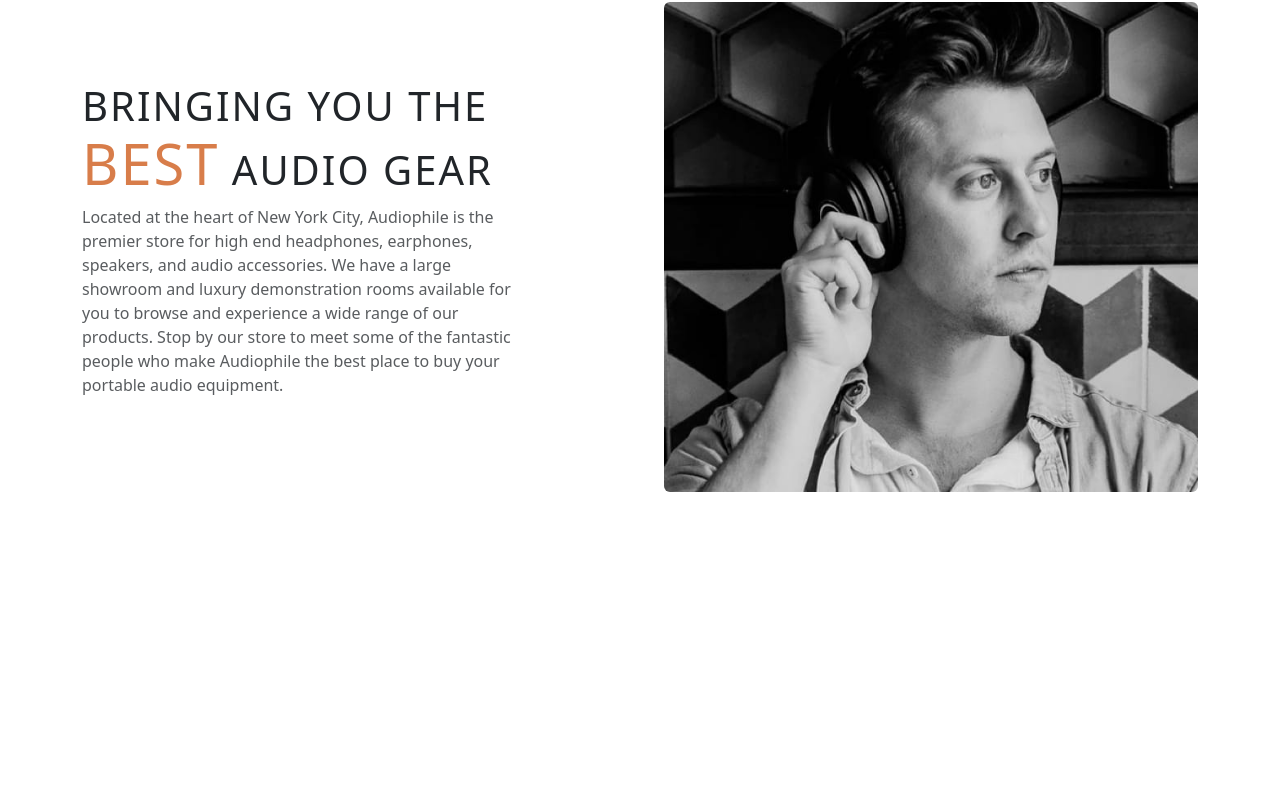
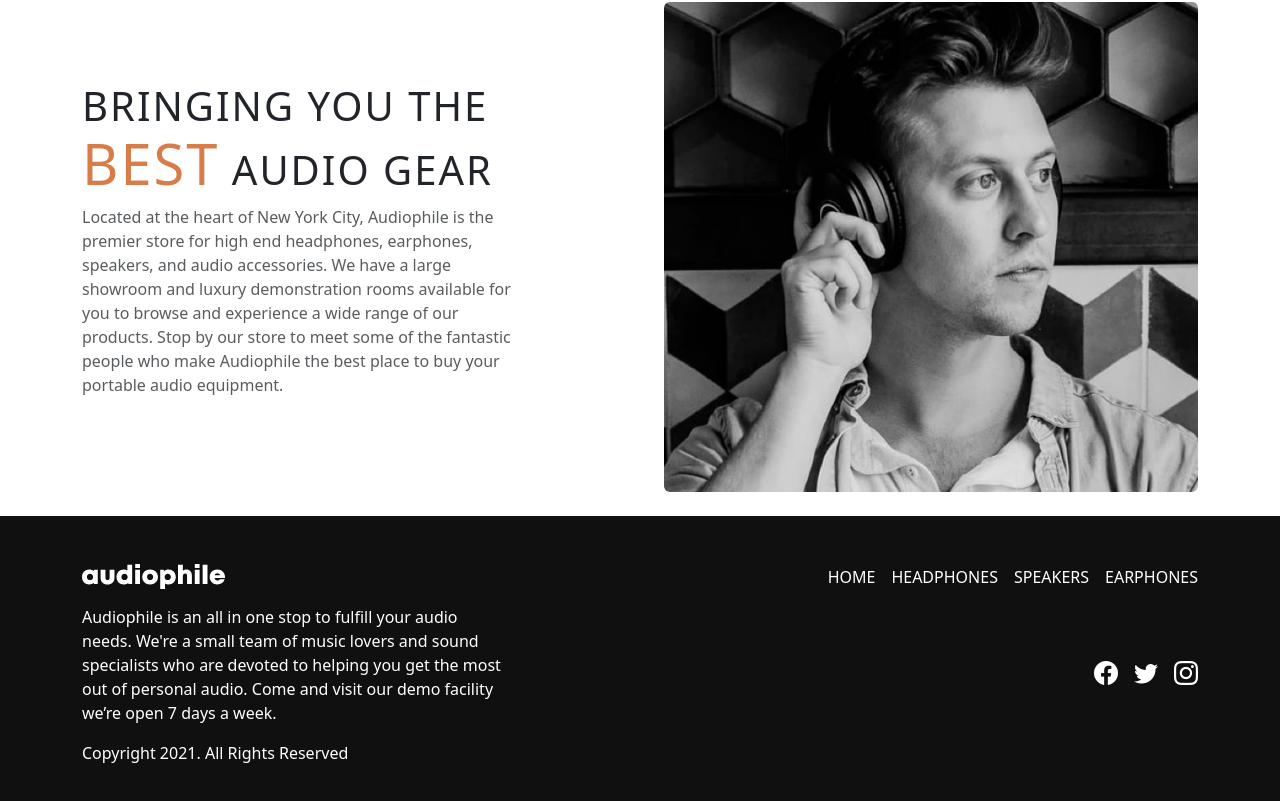
Before and after one commit to abdalsimam1-sketch/audiophile-ecommerce-website, a React (Vite) app: page / in a window 1280 px wide. Shown: the part 2457-3258 px from the top of the page. Before the commit the page ends 2973 px from the top, so only its background shows below. Built offline with nearby package versions, Linux system fonts and the light colour scheme.

Commit message:
readding footer

```diff
--- a/src/App.jsx
+++ b/src/App.jsx
@@ -31,7 +31,7 @@
         <Route path="checkout" element={<Checkout></Checkout>}></Route>
         <Route path="*" element={<PageNotFound></PageNotFound>}></Route>
       </Routes>
-      {/* <Footer></Footer> */}
+      {<Footer></Footer>}
     </>
   );
 }
```
